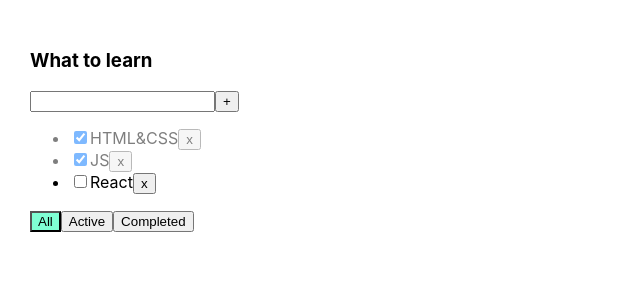
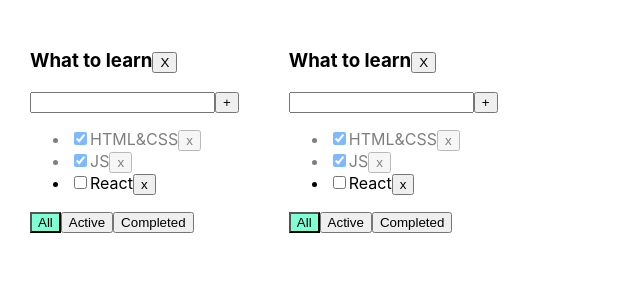
Before and after one commit to Viktoriyadegt/todolist, a React (Create React App) app: page / in a window 1280 px wide. Shown: the top 300 px of the page, without its empty margins (0-640 px from the left). Built offline with nearby package versions, Linux system fonts and the light colour scheme.

Commit message:
lesson_5 (todolists)

```diff
--- a/src/App.tsx
+++ b/src/App.tsx
@@ -4,56 +4,97 @@ import {TasksType, Todolist} from "./Todolist";
 import {v1} from "uuid";
 
 export type FilterValuesType = 'all' | 'active' | 'completed'
+export type TodolistType = {
+    id: string
+    title: string
+    filter: FilterValuesType
+}
 
 function App() {
+    const todolistId1 = v1();
+    const todolistId2 = v1();
 
-    let [tasks, setTask] = useState<Array<TasksType>>([
+    let [tasks, setTasks] = useState({
+            [todolistId1]: [
                 {id: v1(), title: 'HTML&CSS', isDone: true},
                 {id: v1(), title: 'JS', isDone: true},
                 {id: v1(), title: 'React', isDone: false}
+            ],
+            [todolistId2]: [
+                {id: v1(), title: 'HTML&CSS', isDone: true},
+                {id: v1(), title: 'JS', isDone: true},
+                {id: v1(), title: 'React', isDone: false}
+            ],
+
+        }
+    )
+
+    const [todolists, setTodolists] = useState<Array<TodolistType>>([
+        {id: todolistId1, title: 'What to learn', filter: 'all'},
+        {id: todolistId2, title: 'What to learn', filter: 'all'}
     ])
-    let [filter, setFilter] = useState<FilterValuesType>('all')
+    // let [filter, setFilter] = useState<FilterValuesType>('all')
 
-    const removeTask = (id: string) => {
-        let resultTasks = tasks.filter(t => t.id !== id)
-        setTask(resultTasks)
+    const removeTask = (todolistId:string, id: string) => {
+        setTasks({...tasks,[todolistId]: tasks[todolistId].filter(f=>f.id!==id)})
+
+        // let resultTasks = tasks.filter(t => t.id !== id)
+        // setTask(resultTasks)
     }
 
-    const addTask = (title: string) => {
-        let newTask = {id: v1(), title: title, isDone: false}
-        setTask([newTask, ...tasks])
+    const addTask = (todolistId:string, title: string) => {
+        const newTask = {id: v1(), title: title, isDone: false};
+        setTasks({...tasks,[todolistId]: [newTask, ...tasks[todolistId]]})
+        // setTask([newTask, ...tasks])
     }
 
-    const changeFilter = (value: FilterValuesType) => {
-        setFilter(value)
+    const changeFilter = (todolistId:string, value: FilterValuesType) => {
+        setTodolists(todolists.map(m=>m.id===todolistId ? {...m,filter:value} : m))
+        // setFilter(value)
     }
 
-    const onChangeTaskStatus = (id: string, isDone: boolean) => {
-        const task = tasks.find(t => t.id === id)
-        if (task) {
-            task.isDone = isDone
-        }
-            setTask([...tasks])
+    const onChangeTaskStatus = (todolistId:string, id: string, isDone: boolean) => {
+        setTasks({...tasks, [todolistId]: tasks[todolistId].map(m=>m.id===id ? {...m, isDone: isDone} : m)
+        // const task = tasks.find(t => t.id === id)
+        // if (task) {
+        //     task.isDone = isDone
+        // }
+        // setTasks([...tasks])
+    })}
+    const removeTodo = (todolistId: string) => {
+        setTodolists(todolists.filter(f=>f.id!==todolistId))
+
     }
 
 
-        let tasksForTodoList = tasks;
-        if (filter === 'active') {
-            tasksForTodoList = tasks.filter(t => t.isDone === false)
-        } else if (filter === 'completed') {
-            tasksForTodoList = tasks.filter(t => t.isDone === true)
+    return (
+        <div className="App">
+            {todolists.map(m => {
+                    let tasksForTodoList = tasks[m.id];
+                    if (m.filter === 'active') {
+                        tasksForTodoList = tasksForTodoList.filter(t => t.isDone === false)
+                    } else if (m.filter === 'completed') {
+                        tasksForTodoList = tasksForTodoList.filter(t => t.isDone === true)
                     }
 
                     return (
-            <div className="App">
-                <Todolist title='What to learn'
+                        <Todolist
+                            key={m.id}
+                            todolistId={m.id}
+                            title={m.title}
                             tasks={tasksForTodoList}
                             removeTask={removeTask}
                             changeFilter={changeFilter}
                             addTask={addTask}
                             onChangeTaskStatus={onChangeTaskStatus}
-                          filter={filter}
+                            filter={m.filter}
+                            removeTodo={removeTodo}
                         />
+                    )
+                }
+            )}
+
+
         </div>
     );
 }
--- a/src/Todolist.tsx
+++ b/src/Todolist.tsx
@@ -8,13 +8,15 @@ export type TasksType = {
 }
 
 export type TodolistPropsType = {
+    todolistId: string
     title: string
     tasks: Array<TasksType>
-    removeTask: (id: string) => void
-    changeFilter: (value: FilterValuesType) => void
-    addTask: (title: string) => void
-    onChangeTaskStatus: (id: string, isDone: boolean) => void
+    removeTask: (todolistId: string, id: string) => void
+    changeFilter: (todolistId: string, value: FilterValuesType) => void
+    addTask: (todolistId: string, title: string) => void
+    onChangeTaskStatus: (todolistId: string, id: string, isDone: boolean) => void
     filter: FilterValuesType
+    removeTodo: (todolistId: string) => void
 }
 export const Todolist = (props: TodolistPropsType) => {
     const [title, setTitle] = useState('')
@@ -28,7 +30,7 @@ export const Todolist = (props: TodolistPropsType) => {
         setError('')
         if (e.key === 'Enter') {
             if (title.trim() !== '') {
-                props.addTask(title.trim())
+                props.addTask(props.todolistId, title.trim())
                 setTitle('')
             } else {
                 setError('Title is required!')
@@ -38,7 +40,7 @@ export const Todolist = (props: TodolistPropsType) => {
 
     const addTaskNewTaskTitle = () => {
         if (title.trim() !== '') {
-            props.addTask(title.trim())
+            props.addTask(props.todolistId, title.trim())
             setTitle('')
         } else {
             setError('Title is required!')
@@ -46,21 +48,29 @@ export const Todolist = (props: TodolistPropsType) => {
     }
 
     const onClickRemoveTaskHandler = (id: string) => {
-        props.removeTask(id)
+        props.removeTask(props.todolistId, id)
     }
 
     const onClickFilterHandler = (value: FilterValuesType) => {
-        props.changeFilter(value)
+        props.changeFilter(props.todolistId, value)
     }
 
-    const onChangeStatusHandler = ( id: string, isDone:boolean) => {
-        props.onChangeTaskStatus(id, isDone)
+    const onChangeStatusHandler = (id: string, isDone: boolean) => {
+        props.onChangeTaskStatus(props.todolistId, id, isDone)
     }
 
+    const onClickHandlerForRemoveTodo = () => {
+        props.removeTodo(props.todolistId)
+    }
 
     return (
         <div>
-            <h3>{props.title}</h3>
+            <h3>
+                {props.title}
+                <button onClick={onClickHandlerForRemoveTodo}>X</button>
+            </h3>
+
+
             <div>
                 <div>
                     <input value={title}
@@ -75,7 +85,7 @@ export const Todolist = (props: TodolistPropsType) => {
                     {props.tasks.map(t => <li key={t.id} className={t.isDone === true ? 'is-done' : ''}>
                         <input type='checkbox'
                                checked={t.isDone}
-                               onChange={(e)=>onChangeStatusHandler(t.id, e.currentTarget.checked)}
+                               onChange={(e) => onChangeStatusHandler(t.id, e.currentTarget.checked)}
                         />
                         <span>{t.title}</span>
                         <button onClick={() => onClickRemoveTaskHandler(t.id)}>x</button>
```
Lines whose indentation alone changed are shown as unchanged.
